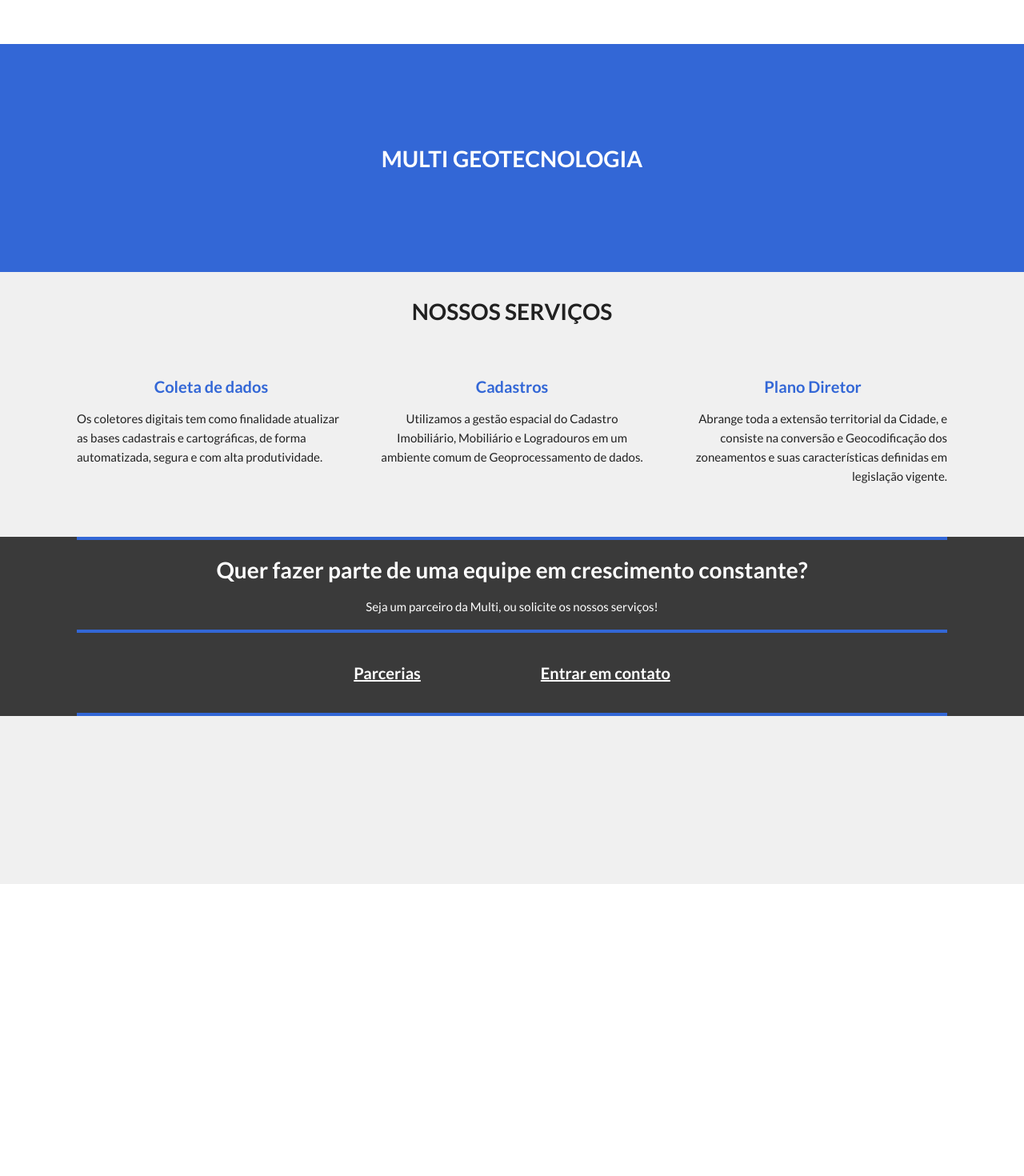
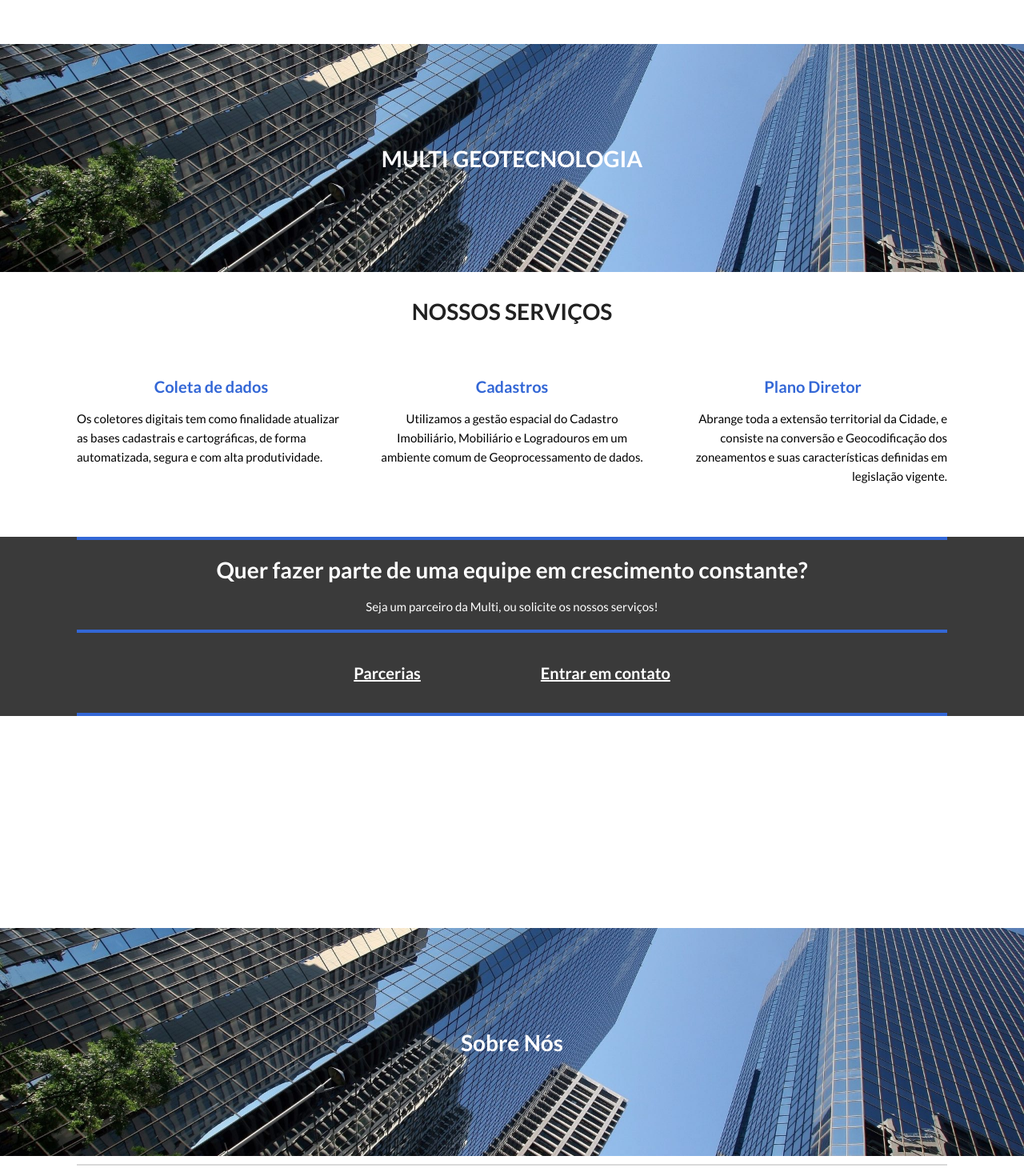
Before and after one commit to jompp/Multi-Tecnologia, a React (Vite) app in the folder frontend/: page / in a window 1280 px wide. Shown: the top 1470 px of the page at 80% size. Before the commit the page ends 1105 px from the top, so only its background shows below. Built offline with nearby package versions, Linux system fonts and the light colour scheme.

Commit message:
implementação das páginas nossos serviços e sobre nós

```diff
--- a/frontend/src/App.jsx
+++ b/frontend/src/App.jsx
@@ -1,9 +1,16 @@
 import { Home } from './pages/Home/Home'
+import { Us } from './pages/Us/Us'
+import { OurServices } from './pages/OurServices/OurServices'
 
 function App() {
 
   return (
-    <Home />
+    <div>
+      <Home />
+      <Us />
+      <OurServices />
+    </div>
+
   )
 }
 
--- a/frontend/src/pages/Home/Home.css
+++ b/frontend/src/pages/Home/Home.css
@@ -13,7 +13,7 @@
     font-weight: 600;
 }
 
-#home {
+#home-brand {
     background-color: #F0F0F0;
     color: #212121;
 
@@ -26,7 +26,7 @@
     background-color: white;
 }
 
-#brand {
+#home-brand {
     width: 100%;
     height: 285px;
 
@@ -36,7 +36,14 @@
 
     color: white;
 
-    background-color: #3367D6;
+    background: url("../../images/fachada.jpg") center no-repeat;
+
+    background-size: cover;
+
+}
+
+#services-header {
+    color: #212121;
 }
 
 #services-container {
--- a/frontend/src/pages/Home/Home.jsx
+++ b/frontend/src/pages/Home/Home.jsx
@@ -6,7 +6,7 @@
             <header id="header"></header>
 
             <main>
-                <div id='brand'><h1>MULTI GEOTECNOLOGIA</h1></div> {/* background-img */}
+                <div id='home-brand'><h1>MULTI GEOTECNOLOGIA</h1></div> {/* background-img */}
 
                 <div id="services-container">
                     <header id="services-header"><h1>NOSSOS SERVIÇOS</h1></header>
--- /dev/null
+++ b/frontend/src/pages/OurServices/OurServices.css
@@ -0,0 +1,45 @@
+main {
+    width: 100%;
+}
+
+#logo-img {
+    margin-top: 30px;
+    margin-bottom: 30px;
+
+}
+
+#content-container {
+    width: 85%;
+}
+
+#content-container p {
+    font-weight: 400;
+    font-size: 15px;
+
+    color: #212121;
+
+    line-height: 24px;
+}
+
+#content-container h1 {
+    font-size: 20px;
+    color: #3367D6;
+
+    margin-bottom: 20px;
+    margin-top: 20px;
+}
+
+#ourServices-brand {
+    width: 100%;
+    height: 285px;
+
+    display: flex;
+    align-items: center;
+    justify-content: center;
+
+    color: white;
+
+    background: url("../../images/fachada.jpg") center no-repeat;
+
+    background-size: cover;
+}
--- /dev/null
+++ b/frontend/src/pages/OurServices/OurServices.jsx
@@ -0,0 +1,39 @@
+import './OurServices.css'
+import logo from '../../images/logo.png'
+
+export function OurServices() {
+    return (
+        <div>
+            <header id="header"></header>
+            <main>
+                <div id='ourServices-brand'><h1>Nossos Serviços</h1></div> {/* background-img */}
+
+                <img id="logo-img" src={logo} alt="Logo" />
+
+                <div id="content-container">
+                    <h1>CADASTRO IMOBILIÁRIO, MOBILIÁRIO E LOGRADOUROS</h1>
+                    <p>A gestão espacial do Cadastro Imobiliário, Mobiliário e Logradouros em um ambiente comum de Geoprocessamento de dados, disponibilizando informações técnicas, relatórios estatísticos, mapas temáticos e diversas funcionalidades que servirão de apoio ao gerenciamento do cadastro técnico, bem como o planejamento e gestão do solo municipal.</p>
+                    <br />
+                    <p>Com o Sistema, além de todas as funcionalidades disponíveis ao poder Executivo Municipal, também permite o acesso da população aos dados e informações do Município, disponibilizadas na Internet, no site da Prefeitura.</p>
+
+                    <h1>SISTEMA DE COLETA DE DADOS</h1>
+                    <p>Os coletores digitais tem como finalidade atualizar as bases cadastrais e cartográficas, de forma automatizada, segura e com alta produtividade.</p>
+                    <br />
+                    <p>São configurados de maneira que apresentem em tela para o cadastrador, todas as informações constantes do BCI (Boletim do Cadastro Imobiliário), BCE (Boletim do Cadastro Econômico), BCL (Boletim do Cadastro de Logradouros) ou outros existentes e utilizados pelo município.</p>
+                    <br />
+                    <p>A utilização do Sistema permitirá a geração automática dos arquivos a serem transportados para o banco de dados, inclusive a imagem frontal de cada unidade imobiliária ou mobiliária e seção de logradouro cadastrada, sem a necessidade de digitação de documentos.</p>
+                    <br />
+                    <p>Após análise e controle de qualidade, os dados coletados são disponibilizados no portal de internet criado especificamente para o acompanhamento integral do projeto por parte dos técnicos da municipalidade.</p>
+
+                    <h1>PLANO DIRETOR (CONSULTAS E PLANEJAMENTO)</h1>
+                    <p>A gestão espacial do Plano Diretor abrange toda a extensão territorial da Cidade, e consiste na conversão e Geocodificação dos zoneamentos e suas características definidas em legislação vigente.</p>
+                    <br />
+                    <p>O Sistema, além de disponibilizar informações técnicas, relatórios estatísticos e mapas temáticos, apresenta a Consulta Prévia de Viabilidade Eletrônica em ambiente internet, para todos os profissionais, e ao cidadão, maior interessado na transparência e eficiência dos serviços públicos, um serviço que dura em média 15 (quinze) dias, podendo ser feito em alguns minutos.</p>
+                </div>
+
+            </main>
+            <footer></footer>
+        </div>
+
+    )
+}
--- /dev/null
+++ b/frontend/src/pages/Us/Us.css
@@ -0,0 +1,56 @@
+main {
+    width: 100%;
+    display: flex;
+    align-items: center;
+
+    flex-direction: column;
+}
+
+#header {
+    width: 100%;
+    height: 55px;
+    background-color: white;
+}
+
+#us-brand {
+    width: 100%;
+    height: 285px;
+
+    display: flex;
+    align-items: center;
+    justify-content: center;
+
+    color: white;
+
+    background: url("../../images/fachada.jpg") center no-repeat;
+
+    background-size: cover;
+}
+
+#us-content {
+
+    width: 85%;
+
+    display: flex;
+
+    align-items: center;
+    justify-content: center;
+
+    flex-direction: column;
+
+    margin-top: 10px;
+
+    padding: 40px 5px 40px 5px;
+
+    border-top: 2px solid #d9d9d9;
+    border-bottom: 2px solid #d9d9d9;
+}
+
+#us-content p {
+    margin-top: 45px;
+    line-height: 24px;
+}
+
+#us-content img {
+    height: 100px;
+}
--- a/frontend/src/pages/Us/Us.jsx
+++ b/frontend/src/pages/Us/Us.jsx
@@ -1,8 +1,18 @@
+import './Us.css'
+import logo from '../../images/logo.png'
+
 export function Us() {
     return (
         <div>
-            <header></header>
-            <main></main>
+            <header id="header"></header>
+            <main>
+                <div id='us-brand'><h1>Sobre Nós</h1></div> {/* background-img */}
+
+                <div id="us-content">
+                    <img src={logo} alt="Logo" />
+                    <p>A Multi Geotecnologia oferece uma eficiente estrutura de serviços e profissionais qualificados para a geração de mapas georreferenciados e obtenção de informações cadastrais, aliada ao desenvolvimento de sistemas de informações geográficas e sistemas gerenciais, incluindo consultoria, treinamento e suporte técnico, proporcionando aos clientes e usuários rapidez, precisão e estratégia nas decisões, garantindo melhores e mais bem sucedidos resultados.</p>
+                </div>
+            </main>
             <footer></footer>
         </div>
     )
```
Also changed, not shown: frontend/src/images/fachada.jpg (added), frontend/src/images/logo.png (added).
